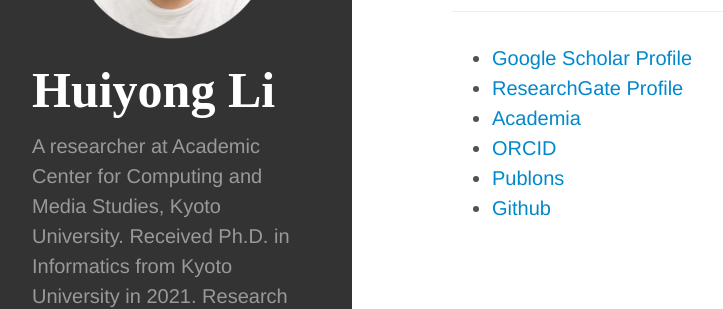
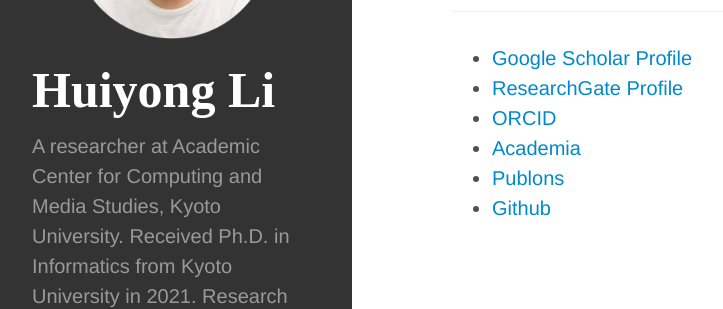
Before and after one commit to li-huiyong/li-huiyong.github.io, a Jekyll site: the page built from web-links.md, in a window 1280 px wide. Shown: the part 149-458 px from the top of the page, without its empty margins (8-731 px from the left). Built offline with Jekyll 4.4.1, drawn with Linux system fonts in a browser that asks for light colours; nearby versions of some CDN libraries; some web fonts are replaced.

```diff
--- a/web-links.md
+++ b/web-links.md
@@ -7,7 +7,7 @@ ___
 
 * [Google Scholar Profile](https://scholar.google.com/citations?user=TlruLP0AAAAJ&hl=en){:target="_blank"}
 * [ResearchGate Profile](https://www.researchgate.net/profile/Huiyong_Li5){:target="_blank"}
+* [ORCID](https://orcid.org/0000-0001-9916-7908){:target="_blank"}
 * [Academia](https://kyoto-u.academia.edu/HuiyongLi){:target="_blank"}
-* [ORCID](https://orcid.org/0000-0001-9916-7908){:target="_blank"}
 * [Publons](https://publons.com/researcher/1814352){:target="_blank"}
 * [Github](https://github.com/li-huiyong){:target="_blank"}
```
